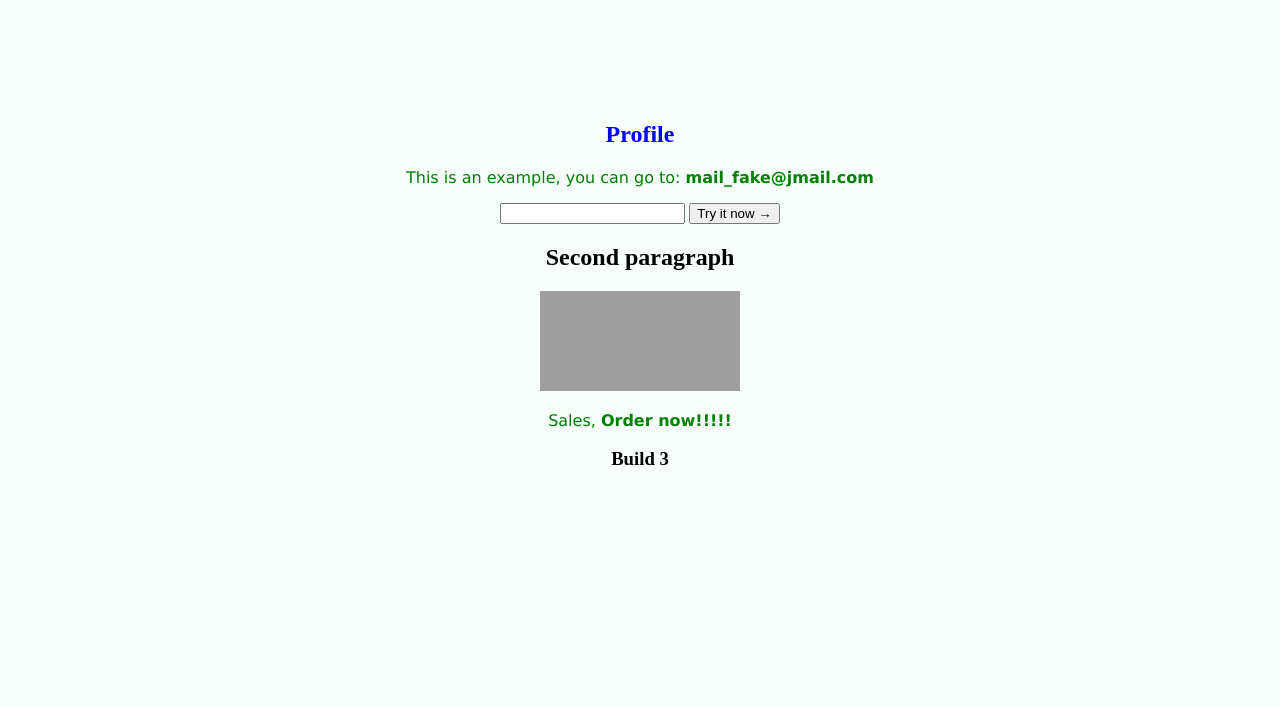
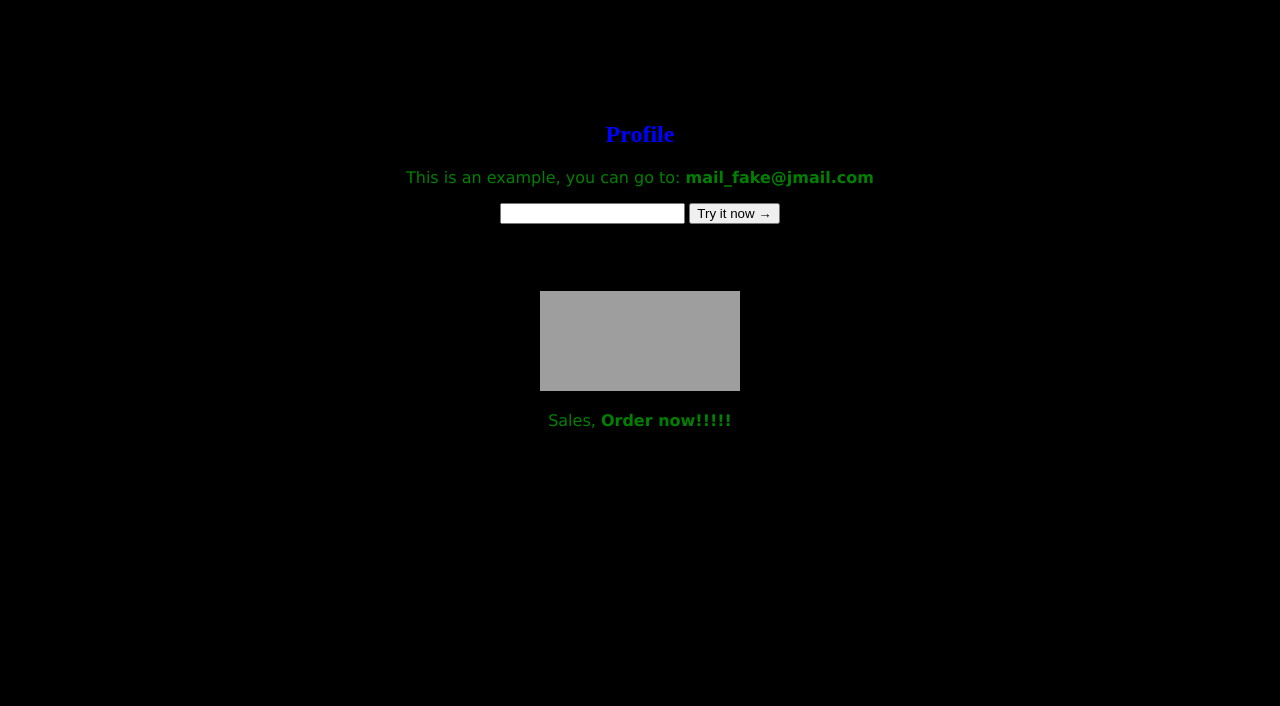
Before and after one commit to ArleySC/my_repo, a plain HTML site: page index.html in a window 1280 px wide. Shown: the part 94-800 px from the top of the page. Drawn offline with Linux system fonts and the light colour scheme; grey boxes are pictures that could not be loaded.

Commit message:
Background color modified to black

```diff
--- a/styles.css
+++ b/styles.css
@@ -1,5 +1,5 @@
 body{
-    background-color: #f7fffc;
+    background-color: black;
 }
 
 h1{
```
